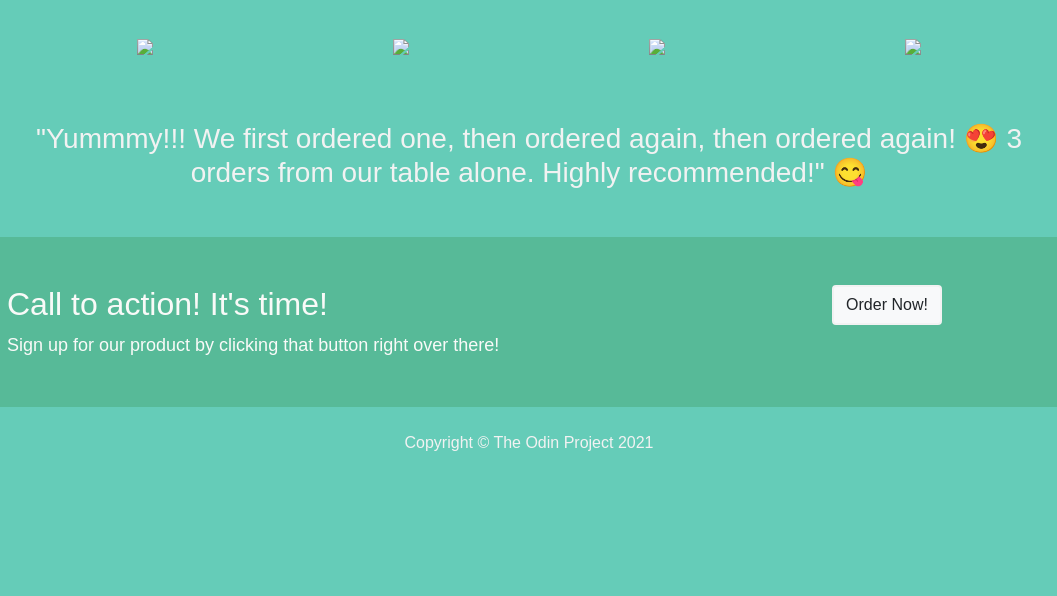
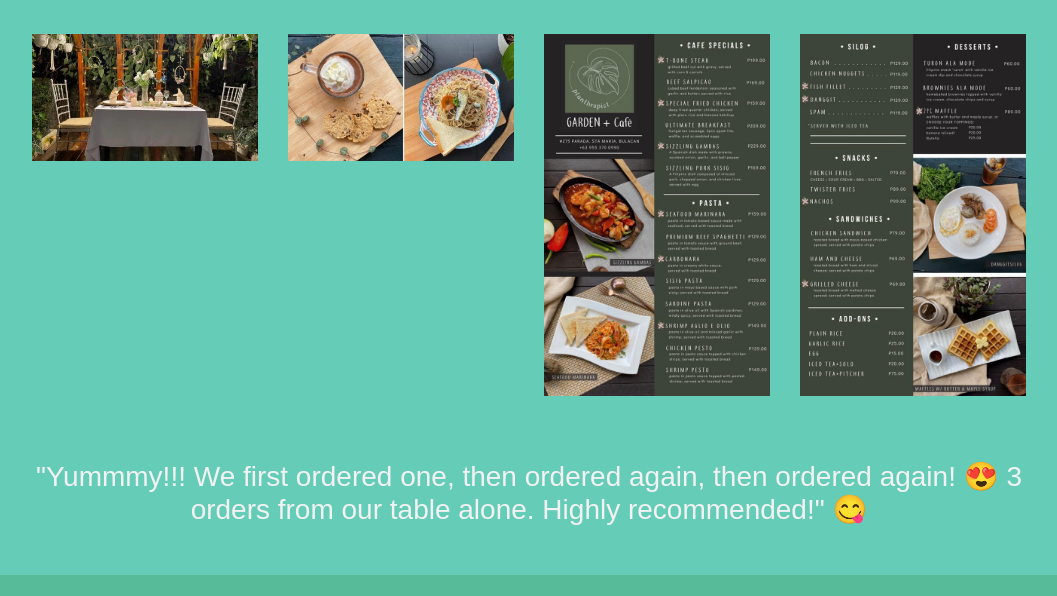
Before and after one commit to Vergel1231/landing_page, a plain HTML site: page index.html in a window 1280 px wide. Shown: the part 614-1210 px from the top of the page, without its empty margins (111-1168 px from the left). Before the commit the page ends 1109 px from the top, so only its background shows below. Drawn offline with nearby package versions, Linux system fonts and the light colour scheme; the site is published under a folder, as on GitHub Pages, so addresses that start at the root find nothing.

Commit message:
Edit the images link

```diff
--- a/index.html
+++ b/index.html
@@ -76,25 +76,25 @@
       <h1 class="my-5">What We Provide</h1>
       <div class="row">
         <div class="col-md-3">
-          <img class="img-fluid" src="/182146_800x.webp" />
+          <img class="img-fluid" src="182146_800x.webp" />
           <div class="layer">
             <p>Hotel-inspired table presentation for your important occasion</p>
           </div>
         </div>
         <div class="col-md-3">
-          <img class="img-fluid" src="/182147_800x.webp" />
+          <img class="img-fluid" src="182147_800x.webp" />
           <div class="layer">
             <p>Delectable meals to soothe your appetite</p>
           </div>
         </div>
         <div class="col-md-3">
-          <img class="img-fluid" src="/menu-1.jpg" />
+          <img class="img-fluid" src="menu-1.jpg" />
           <div class="layer">
             <p>Great food choices</p>
           </div>
         </div>
         <div class="col-md-3">
-          <img class="img-fluid" src="/menu-2.jpg" />
+          <img class="img-fluid" src="menu-2.jpg" />
           <div class="layer">
             <p>... at an affordable price!</p>
           </div>
```
